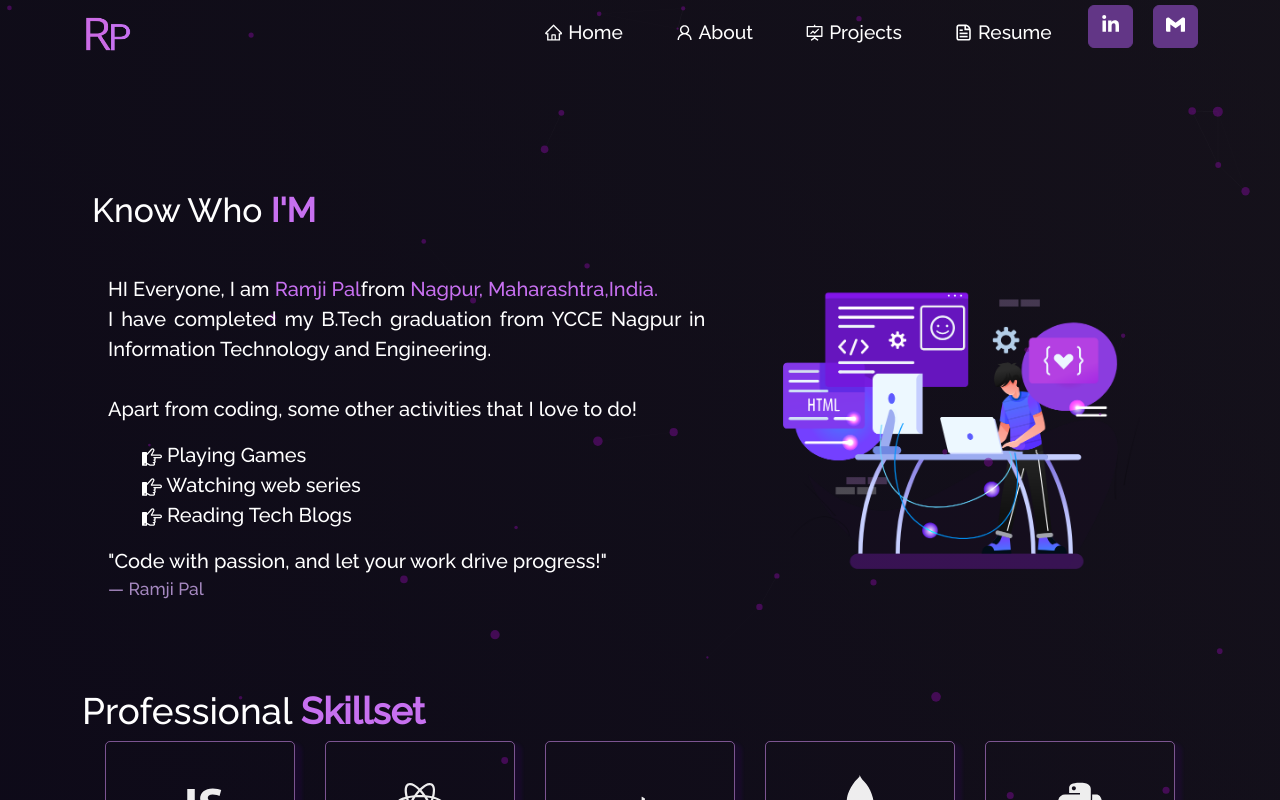
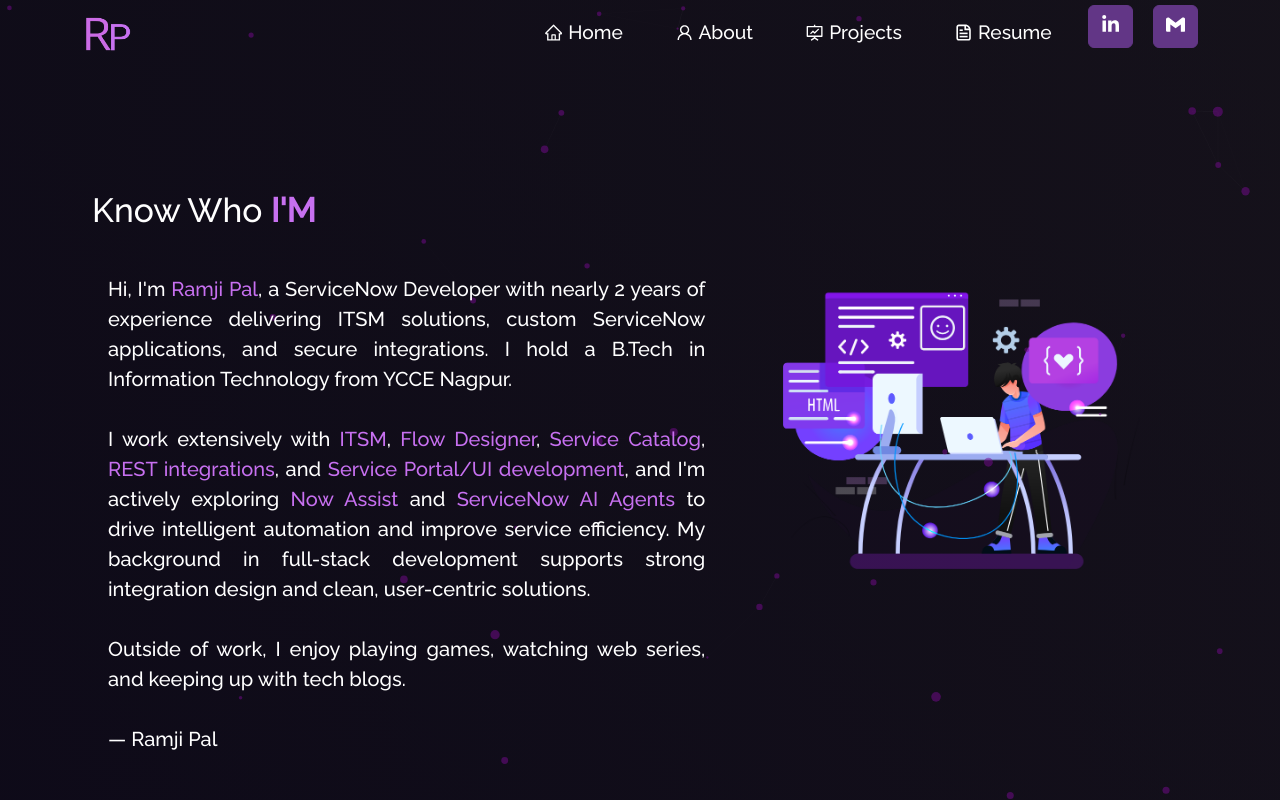
Before and after one commit to ramjipal/React-js-portfolio, a React (Vite) app: page /about in a window 1280 px wide. Shown: the top 800 px of the page. Built offline with nearby package versions, Linux system fonts and the light colour scheme.

Commit message:
changed the about and home section aligned with servicenow developer

```diff
--- a/src/components/About/AboutCard.jsx
+++ b/src/components/About/AboutCard.jsx
@@ -8,30 +8,18 @@ function AboutCard() {
       <Card.Body>
         <blockquote className="blockquote mb-0">
           <p style={{ textAlign: "justify" }}>
-            HI Everyone, I am <span className="purple">Ramji Pal</span>
-            from <span className="purple"> Nagpur, Maharashtra,India.</span>
-            <br />
-            I have completed my B.Tech graduation from YCCE Nagpur in
-            Information Technology and Engineering.
+            Hi, I'm <span className="purple">Ramji Pal</span>, a ServiceNow Developer with nearly 2 years of experience delivering ITSM solutions, custom ServiceNow applications, and secure integrations. I hold a B.Tech in Information Technology from YCCE Nagpur.
             <br />
             <br />
-            Apart from coding, some other activities that I love to do!
+            I work extensively with <span className="purple">ITSM</span>, <span className="purple">Flow Designer</span>, <span className="purple">Service Catalog</span>, <span className="purple">REST integrations</span>, and <span className="purple">Service Portal/UI development</span>, and I'm actively exploring <span className="purple">Now Assist</span> and <span className="purple">ServiceNow AI Agents</span> to drive intelligent automation and improve service efficiency. My background in full-stack development supports strong integration design and clean, user-centric solutions.
+            <br />
+            <br />
+            Outside of work, I enjoy playing games, watching web series, and keeping up with tech blogs.
+            <br />
+            <br />
+            — Ramji Pal
           </p>
-          <ul>
-            <li className="about-activity">
-              <ImPointRight /> Playing Games
-            </li>
-            <li className="about-activity">
-              <ImPointRight /> Watching web series
-            </li>
-            <li className="about-activity">
-              <ImPointRight /> Reading Tech Blogs
-            </li>
-          </ul>
-
-          <p>"Code with passion, and let your work drive progress!"{" "}</p>
-          <footer className="blockquote-footer">Ramji Pal</footer>
-        </blockquote>
+                  </blockquote>
       </Card.Body>
     </Card>
   );
--- a/src/components/Home/Home2.jsx
+++ b/src/components/Home/Home2.jsx
@@ -11,44 +11,41 @@ import {
 
 function Home2() {
   return (
-    <Container fluid classsName = "home-about-section" id="about">
+    <Container fluid className = "home-about-section" id="about">
      <Container>
      <Row>
           <Col md={8} className="home-about-description">
             <h1 style={{ fontSize: "2.6em" }}>
-              LET ME <span className="purple"> INTRODUCE </span> MYSELF
+              My Journey into <span className="purple">ServiceNow Development</span>
             </h1>
             <p className="home-about-body">
-              I fell in love with programming and I have at least learnt
-              something, I think… 🤷‍♂️
+              I began my career as a <span className="purple">Python full-stack developer</span>, working with Django, Flask, and modern JavaScript frameworks to build web applications and RESTful APIs. This foundation gave me a strong understanding of integrations, backend logic, and UI development, and my early interest in machine learning shaped the way I approach automation and intelligent systems. �
               <br />
-              <br />I am fluent in classics like
-              <i>
-                <b className="purple"> Java, Javascript and Python. </b>
-              </i>
+              <br />
+              After transitioning into <span className="purple">ServiceNow development</span>, I applied the same engineering mindset to deliver ITSM solutions, custom ServiceNow applications, REST integrations, and Service Portal experiences. Driven by my background in ML, I am particularly focused on <span className="purple">Now Assist</span> and <span className="purple">ServiceNow AI Agents</span>, leveraging AI-driven capabilities to improve incident quality, automate resolutions, and enhance service efficiency across enterprise workflows. 🚀
               <br />
               <br />
               My field of Interest's are building new &nbsp;
               <i>
-                <b className="purple">Web Technologies and Products </b> and
+                <b className="purple">Enterprise Solutions and Workflows </b> and
                 also in areas related to{" "}
                 <b className="purple">
-                  Machine Learning
+                  AI-Powered Service Management
                 </b>
               </i>
               <br />
               <br />
               Whenever possible, I also apply my passion for developing products
-              with <b className="purple">Django and Flask</b> and
+              with <b className="purple">ServiceNow Platform</b> and
               <i>
                 <b className="purple">
                   {" "}
-                  Modern Javascript Library and Frameworks
+                  Modern JavaScript Libraries and Frameworks
                 </b>
               </i>
               &nbsp; like
               <i>
-                <b className="purple"> React.js</b>
+                <b className="purple"> React.js and ServiceNow Scripting</b>
               </i>
             </p>
           </Col>
--- a/src/components/Home/Type.jsx
+++ b/src/components/Home/Type.jsx
@@ -6,8 +6,9 @@ function Type() {
     <Typewriter
       options={{
         strings: [
-          "MERN and Python Developer",
-          "Software Developer"
+          "ServiceNow Developer",
+          "ITSM Solutions Architect",
+          "Full-Stack ServiceNow Engineer"
         ],
         autoStart: true,
         loop: true,
```
